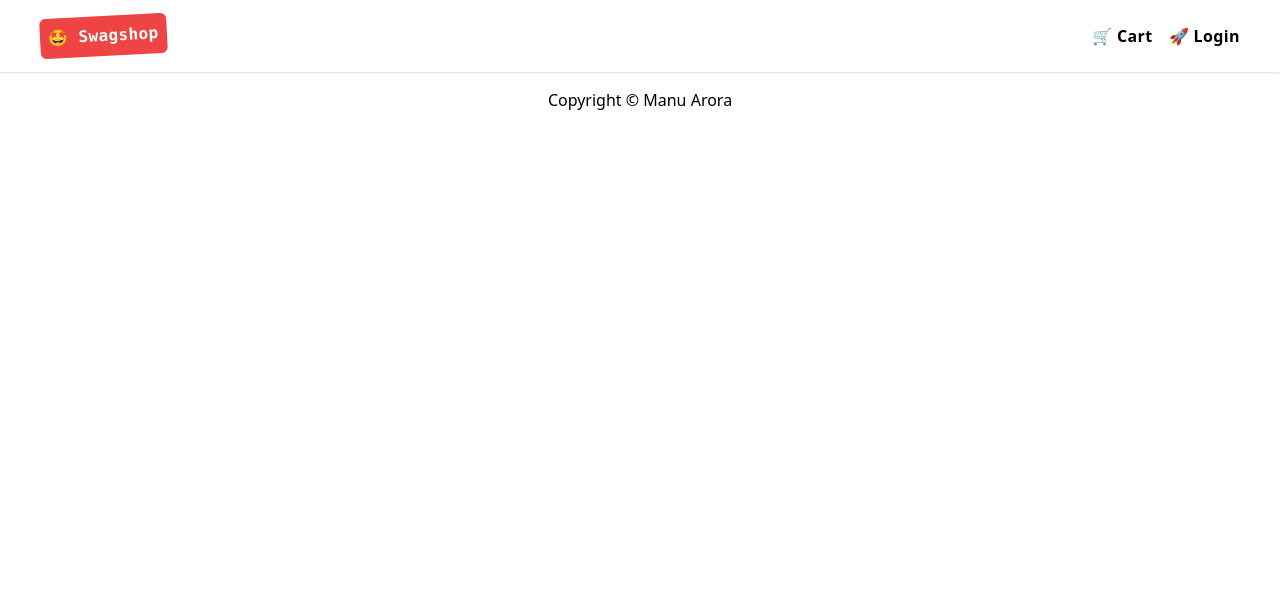
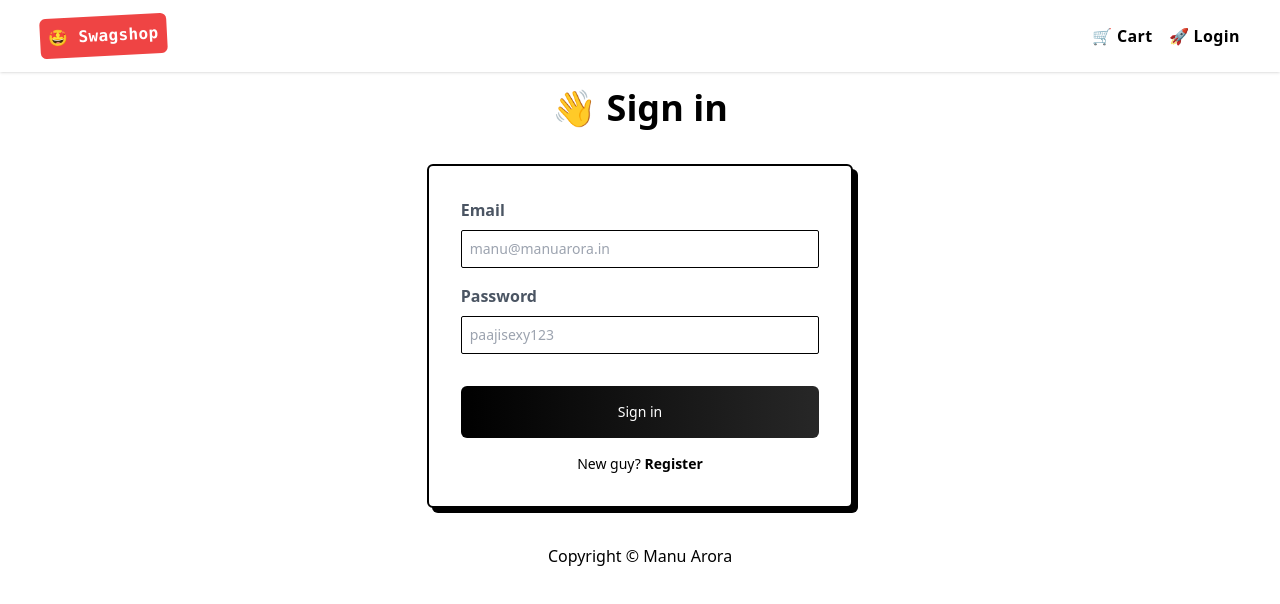
Before and after one commit to manuarora700/swagshop, a React (Create React App) app in the folder frontend/: page /login in a window 1280 px wide. Shown: the top 604 px of the page. Built offline with nearby package versions, Linux system fonts and the light colour scheme.

Commit message:
➕ Add: User login functionality + Error well component

```diff
--- a/frontend/src/App.js
+++ b/frontend/src/App.js
@@ -7,6 +7,7 @@
 import { ToastContainer } from "react-toastify";
 import "react-toastify/dist/ReactToastify.css";
 import Cart from "./pages/Cart";
+import Login from "./pages/Login";
 
 const App = () => {
   return (
@@ -18,6 +19,8 @@
         <Route path="/product/:id" element={<Product />} />
         <Route path="/cart" element={<Cart />} />
         <Route path="/cart/:id" element={<Cart />} />
+
+        <Route path="/login" element={<Login />} />
       </Routes>
       <Footer />
       <ToastContainer />
--- /dev/null
+++ b/frontend/src/actions/userActions.js
@@ -0,0 +1,37 @@
+import axios from "axios";
+import {
+  USER_LOGIN_FAIL,
+  USER_LOGIN_REQUEST,
+  USER_LOGIN_SUCCESS,
+} from "../constants/userConstants";
+
+export const login = (email, password) => async (dispatch) => {
+  try {
+    dispatch({
+      type: USER_LOGIN_REQUEST,
+    });
+    const config = {
+      headers: {
+        "Content-Type": "application/json",
+      },
+    };
+    const { data } = await axios.post(
+      "/api/users/login",
+      { email, password },
+      config
+    );
+    dispatch({
+      type: USER_LOGIN_SUCCESS,
+      payload: data,
+    });
+    localStorage.setItem("userInfo", JSON.stringify(data));
+  } catch (error) {
+    dispatch({
+      type: USER_LOGIN_FAIL,
+      payload:
+        error.response && error.response.data.message
+          ? error.response.data.message
+          : error.message,
+    });
+  }
+};
--- /dev/null
+++ b/frontend/src/components/ErrorWell.js
@@ -0,0 +1,11 @@
+import React from "react";
+
+const ErrorWell = ({ message }) => {
+  return (
+    <div className="rounded-md w-full bg-red-500 text-white p-2 mb-4">
+      <p className="text-white text-center">{message}</p>
+    </div>
+  );
+};
+
+export default ErrorWell;
--- /dev/null
+++ b/frontend/src/constants/userConstants.js
@@ -0,0 +1,4 @@
+export const USER_LOGIN_REQUEST = "USER_LOGIN_REQUEST";
+export const USER_LOGIN_SUCCESS = "USER_LOGIN_SUCCESS";
+export const USER_LOGIN_FAIL = "USER_LOGIN_FAIL";
+export const USER_LOGOUT = "USER_LOGOUT";
--- /dev/null
+++ b/frontend/src/pages/Login.js
@@ -0,0 +1,97 @@
+import React, { useState, useEffect } from "react";
+import { Link, Navigate, useSearchParams, useNavigate } from "react-router-dom";
+
+import { useDispatch, useSelector } from "react-redux";
+import Message from "../components/Message";
+import Loader from "../components/Loader";
+
+import { login } from "../actions/userActions";
+import ErrorWell from "../components/ErrorWell";
+
+const Login = () => {
+  const [email, setEmail] = useState("");
+  const [password, setPassword] = useState("");
+  const [componentError, setComponentError] = useState("");
+
+  const dispatch = useDispatch();
+  const { loading, error, userInfo } = useSelector((state) => state.userLogin);
+
+  const [searchParams] = useSearchParams();
+  const navigate = useNavigate();
+
+  const redirect = searchParams.get("redirect")
+    ? searchParams.get("redirect")
+    : "/";
+  console.log("redirect...", redirect);
+
+  useEffect(() => {
+    if (userInfo) {
+      navigate(redirect);
+    }
+  }, [navigate, userInfo, redirect]);
+
+  const submitHandler = (e) => {
+    e.preventDefault();
+
+    //   Dispatch login here
+    dispatch(login(email, password));
+    setComponentError(error);
+  };
+
+  return (
+    <>
+      <h1 className="text-center text-4xl font-bold my-4">👋 Sign in</h1>
+
+      {loading && <Loader />}
+      <div className="flex items-center justify-center h-96">
+        <form
+          onSubmit={submitHandler}
+          className="border-2 border-black shadow-[5px_5px_0px_0px_rgba(0,0,0)] rounded-md bg-white p-8 inline-flex flex-col w-1/3"
+        >
+          {error && <ErrorWell message={error} />}
+          <label htmlFor="email" className="text-gray-600 font-bold mb-2">
+            Email
+          </label>
+          <input
+            type="email"
+            placeholder="manu@manuarora.in"
+            value={email}
+            onChange={(e) => setEmail(e.target.value)}
+            name="email"
+            id="email"
+            className="border rounded-sm border-black px-2 py-2 mb-4 focus:outline-none focus:ring-2 ring-black text-gray-700 text-sm"
+          />
+          <label htmlFor="password" className="text-gray-600 font-bold mb-2">
+            Password
+          </label>
+          <input
+            type="text"
+            value={password}
+            name="password"
+            id="password"
+            placeholder="paajisexy123"
+            onChange={(e) => setPassword(e.target.value)}
+            className="border rounded-sm border-black px-2 py-2 mb-4 focus:outline-none focus:ring-2 ring-black text-gray-700 text-sm"
+          />
+          <button
+            type="submit"
+            className="block mx-auto w-full my-4 font-normal text-sm rounded-md px-4 py-4 bg-gradient-to-r from-black to-[#272727] text-white "
+          >
+            Sign in
+          </button>
+          <p className="text-center text-sm">
+            New guy?{" "}
+            <Link
+              to={redirect ? `/register?redirect=${redirect}` : `/register`}
+              className="font-bold"
+            >
+              Register
+            </Link>
+          </p>
+        </form>
+      </div>
+    </>
+  );
+};
+
+export default Login;
--- /dev/null
+++ b/frontend/src/reducers/userReducers.js
@@ -0,0 +1,33 @@
+import {
+  USER_LOGIN_FAIL,
+  USER_LOGIN_REQUEST,
+  USER_LOGIN_SUCCESS,
+  USER_LOGOUT,
+} from "../constants/userConstants";
+
+const userLoginInitialState = {};
+export const userLoginReducer = (state = userLoginInitialState, action) => {
+  switch (action.type) {
+    case USER_LOGIN_REQUEST: {
+      return { loading: true };
+    }
+    case USER_LOGIN_SUCCESS: {
+      return {
+        loading: false,
+        userInfo: action.payload,
+      };
+    }
+    case USER_LOGIN_FAIL: {
+      return {
+        loading: false,
+        error: action.payload,
+      };
+    }
+    case USER_LOGOUT: {
+      return {};
+    }
+    default: {
+      return state;
+    }
+  }
+};
--- a/frontend/src/store.js
+++ b/frontend/src/store.js
@@ -6,17 +6,25 @@
   productListReducer,
 } from "./reducers/productReducers";
 import { cartReducers } from "./reducers/cartReducers";
+import { userLoginReducer } from "./reducers/userReducers";
 
 const reducer = combineReducers({
   productList: productListReducer,
   productDetails: productDetailsReducer,
   cart: cartReducers,
+  userLogin: userLoginReducer,
 });
 
 const cartItemsFromStorage = localStorage.getItem("cartItems")
   ? JSON.parse(localStorage.getItem("cartItems"))
   : [];
-const initialState = { cart: { cartItems: cartItemsFromStorage } };
+const userInfoFromStorage = localStorage.getItem("userInfo")
+  ? JSON.parse(localStorage.getItem("userInfo"))
+  : null;
+const initialState = {
+  cart: { cartItems: cartItemsFromStorage },
+  userLogin: { userInfo: userInfoFromStorage },
+};
 const middleware = [thunk];
 const store = createStore(
   reducer,
```
